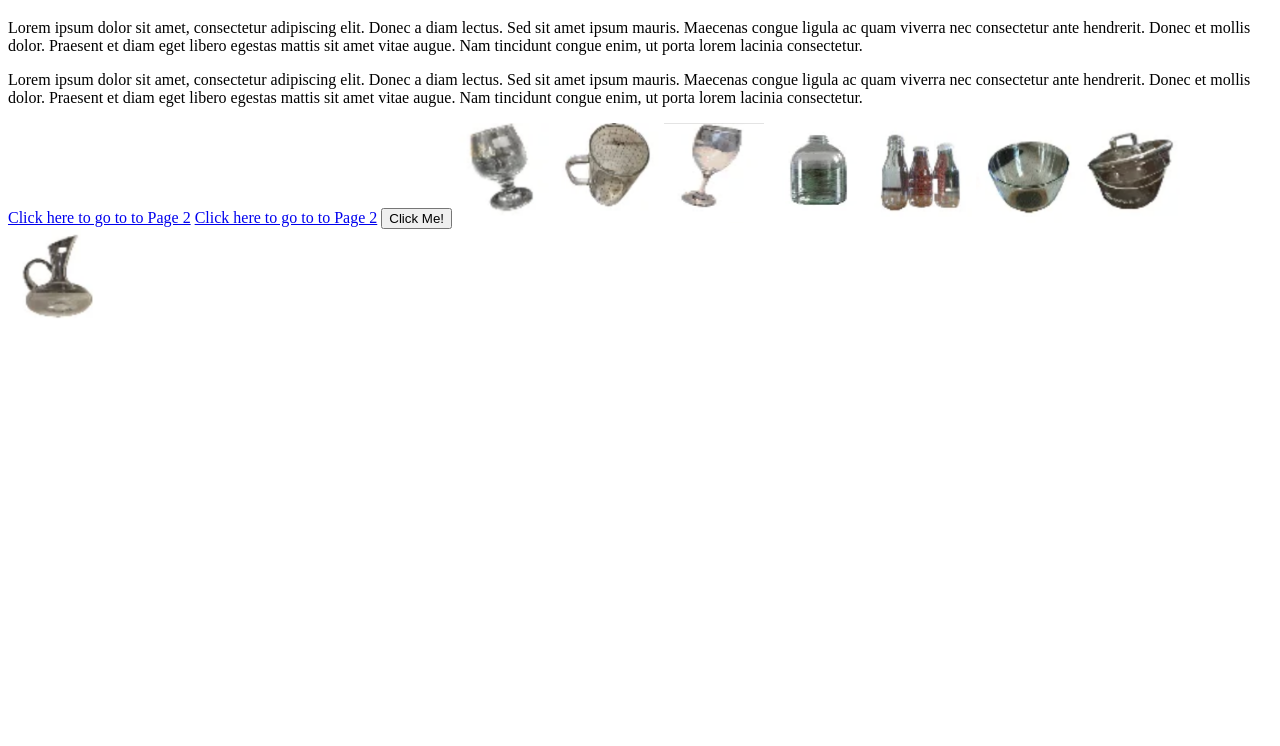
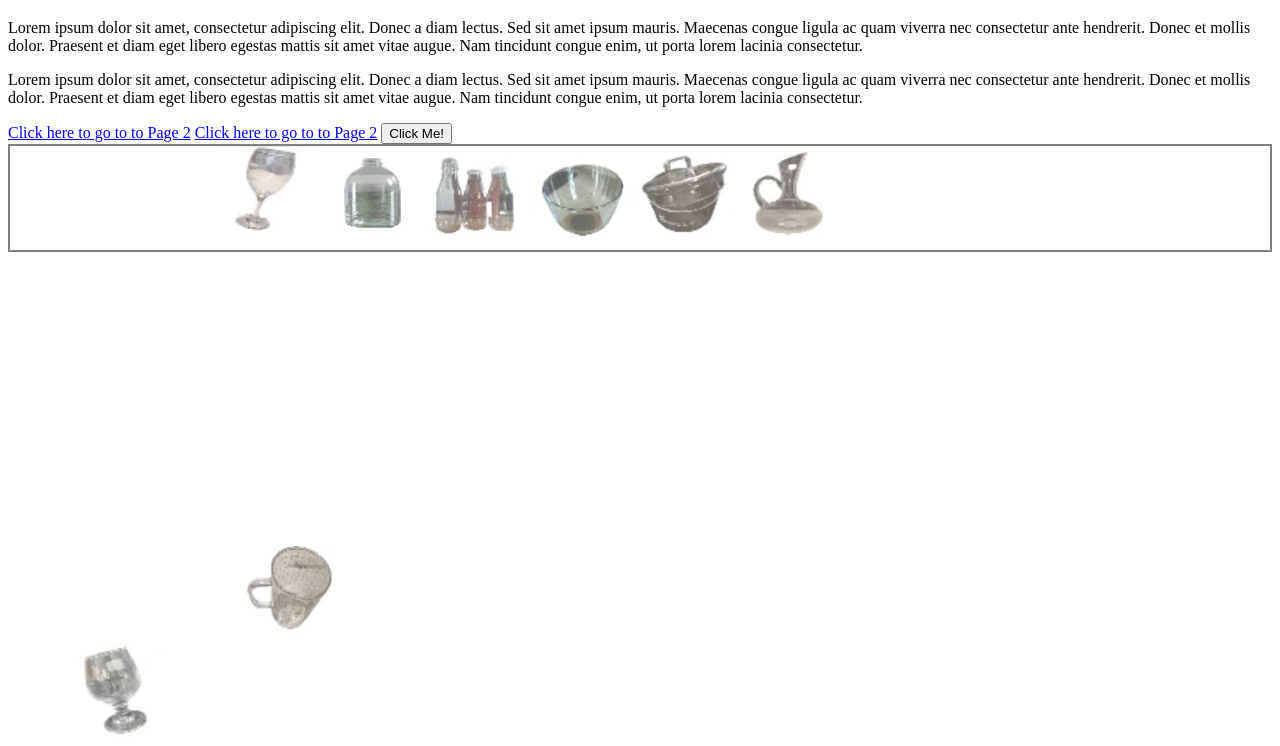
Before and after one commit to annieefu/altar-objects-DEMO, a plain HTML site: page index.html in a window 1280 px wide. Shown: the part 63-809 px from the top of the page. Drawn offline with nearby package versions, Linux system fonts and the light colour scheme.

Commit message:
demo code

```diff
--- a/index.html
+++ b/index.html
@@ -45,14 +45,19 @@
     <button type="button" onclick="alert('Hello world!')">Click Me!</button>
 
     <!-- This is an example of loading an image from your local files -->
-    <img src="images/object-1.png"></img>
-    <img src="images/object-2.png"></img>
+     <div class="image-box">
+    <img class="position-example-image" src="images/object-1.png"></img>
+    <img class="position-example-image-2" src="images/object-2.png"></img>
     <img src="images/object-3.png"></img>
     <img src="images/object-4.png"></img>
     <img src="images/object-5.png"></img>
     <img src="images/object-6.png"></img>
     <img src="images/object-7.png"></img>
     <img src="images/object-8.png"></img>
+     </div>
+
+
+
 
     <!-- Below is an example of loading an image from the internet -->
     <!-- <img src="https://www.freecodecamp.org/news/content/images/size/w2000/2021/07/jackson-so-_t-l5FFH8VA-unsplash.jpg"></img> -->
@@ -64,15 +69,41 @@
 <style>
     /* This is where all your CSS goes */
 
+    .image-box{
+        border: 2px solid gray;
+        /* opacity: .7; */
+    }
+
+
+
+    .position-example-image {
+        position: relative; /* or position absolute, fixed, or sticky */
+        top: 500px;
+        left: 60px;
+    }
+    .position-example-image-2 {
+        position: relative;
+        top: 50vh; /*this is viewport height */
+        left: 10vw;
+    }
+
     img {
         width: 100px;
         height: 100px;
-
+        opacity: .7;
+    }
+    img:hover{
+        opacity: 1;
+        cursor: pointer;
     }
 
     .page-heading {
         font-family: 'Cabin', sans-serif;
     }
+
+    *{
+        cursor: help;
+    }
 </style>
 
 </html>
```
